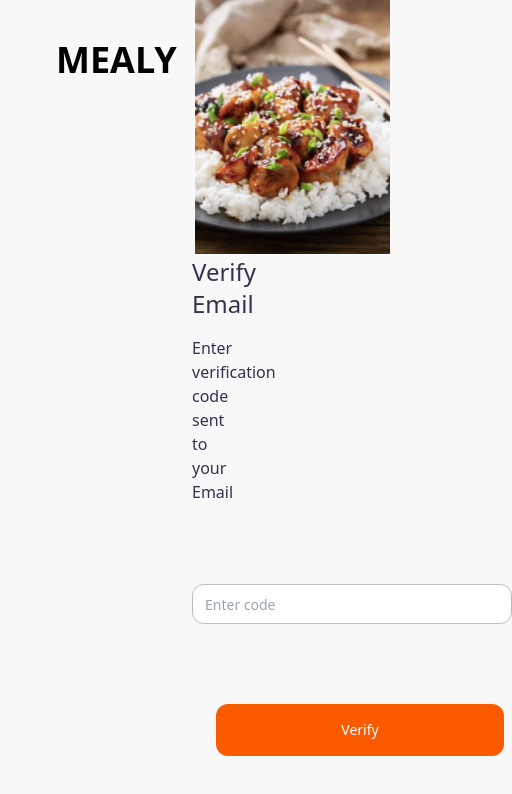
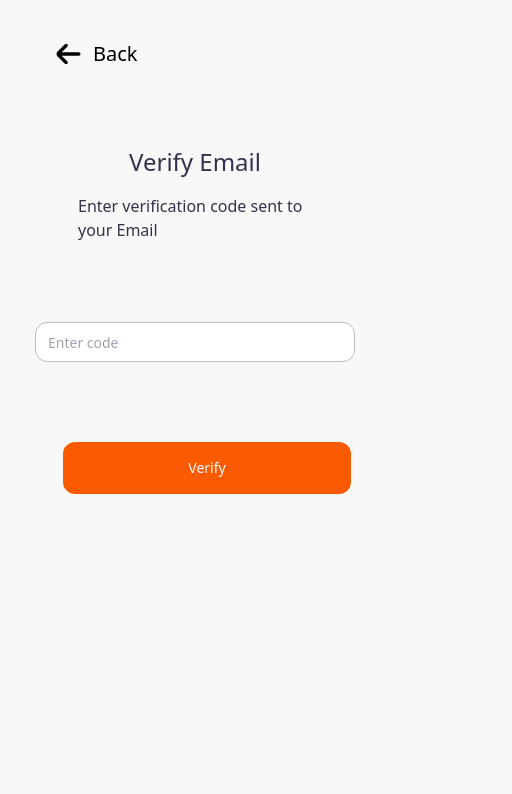
Before and after one commit to Stutern-Project-23/Group-4-Mealy-Project-Team-2A, a React (Create React App) app: page /verify-account in a window 390 px wide. Shown: the top 794 px of the page, 512 px wide, since content can reach past the window. Built offline with nearby package versions, Linux system fonts and the light colour scheme.

Commit message:
Made the sign up verification page responsive

```diff
--- a/src/pages/accountVerification/AccountVerification.js
+++ b/src/pages/accountVerification/AccountVerification.js
@@ -3,40 +3,40 @@ import Logo from "../../components/Logo.js";
 import Image from "../../assets/signin.png";
 import Input from "../../components/Input.js";
 import Button from "../../components/Button.js";
+import BackArrow from "../../assets/back-arrow-responsive.svg";
+import { NavLink } from "react-router-dom";
 
 const AccountVerification = () => {
   return (
-    // container
-    <div className="flex">
-      {/* left section */}
-      <div className="w-1/2">
-        {/* Logo */}
-        <div className="mt-10 ml-14">
-          <Logo />
+    <div className="flex ">
+      <div className="w-full lg:w-1/2">
+        <div className="mt-10 ml-14 hidden lg:block">
+          <NavLink to="/">
+            <Logo />
+          </NavLink>
         </div>
-        {/* border-solid border-2 border-sky-500  */}
-        <div className="flex flex-col justify-center mt-44 ml-48 ">
-          {/* title */}
+        <NavLink to="/signup">
+          <div className="mt-10 ml-14 flex flex-row gap-x-3 lg:hidden cursor-pointer">
+            <img src={BackArrow} />
+            <p className="text-xl font-medium"> Back</p>
+          </div>
+        </NavLink>
+        <div className="flex flex-col justify-center items-center lg:items-start mt-[20%] mx-[20%] w-[60%]">
           <h2 className=" text-2xl font-medium mb-4 text-[#32324D]">
             Verify Email
           </h2>
-          {/* Subtitle */}
           <p className="font-normal text-[#32324D] mb-20">
             Enter verification code sent to your Email
           </p>
-
-          {/* Enter code field */}
           <Input type="text" placeholder="Enter code" />
-          {/* button */}
           <div className="mt-20 ml-6">
             <Button text="Verify" />
           </div>
         </div>
       </div>
 
-      {/* image section */}
-      <div className="w-1/2">
-        <img src={Image} alt="" />
+      <div className="w-1/2 hidden lg:block h-[100vh]">
+        <img src={Image} alt="" className="contain h-full w-full" />
       </div>
     </div>
   );
```
Also changed, not shown: src/assets/back-arrow-responsive.svg (added).
